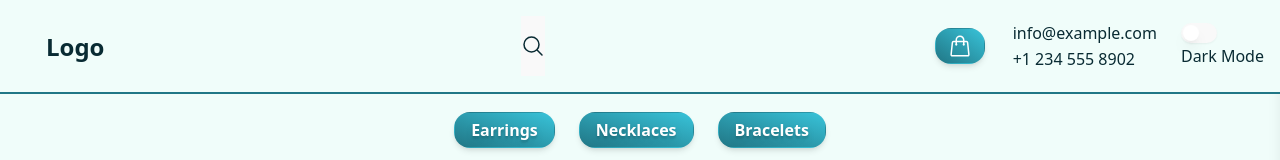
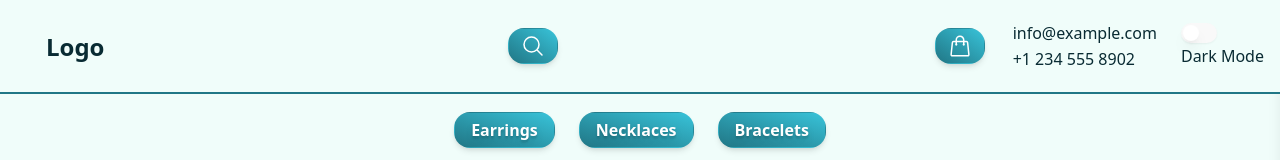
Before and after one commit to Carth501/SeedBeadShop, a React (Vite) app in the folder seed-bead-shop-client/: page / in a window 1280 px wide. Shown: the top 160 px of the page. Built offline with nearby package versions, Linux system fonts and the light colour scheme; no server answers.

Commit message:
Refactor Header component to use PrimaryButton and improve button hover effect

```diff
--- a/seed-bead-shop-client/src/Header.tsx
+++ b/seed-bead-shop-client/src/Header.tsx
@@ -29,7 +29,7 @@ const Header: React.FC<HeaderProps> = ({ shoppingCartClick, darkModeClick }) =>
 		border-b-carribean-current dark:border-b-gunmetal dark:border-sky-blue w-[100vw]
 		top-0 left-0 z-50 fixed bg-teal-50 dark:bg-carribean-current"
 		>
-			<div className="background flex justify-between p-4">
+			<div className="background flex justify-between p-4 items-center">
 				<div
 					className="text-2xl font-bold h-[2em] p-[1.25em]
 				align-middle hover:drop-shadow-[0_0_2em_#646cffaa] flex
@@ -38,7 +38,7 @@ const Header: React.FC<HeaderProps> = ({ shoppingCartClick, darkModeClick }) =>
 				>
 					Logo
 				</div>
-				<button onClick={handleSearchClick}>
+				<PrimaryButton onClick={handleSearchClick}>
 					<svg
 						xmlns="http://www.w3.org/2000/svg"
 						fill="none"
@@ -53,7 +53,7 @@ const Header: React.FC<HeaderProps> = ({ shoppingCartClick, darkModeClick }) =>
 							d="m21 21-5.197-5.197m0 0A7.5 7.5 0 1 0 5.196 5.196a7.5 7.5 0 0 0 10.607 10.607Z"
 						/>
 					</svg>
-				</button>
+				</PrimaryButton>
 				<div className="flex gap-6 items-center">
 					<PrimaryButton onClick={handleCartClick}>
 						<svg
--- a/seed-bead-shop-client/src/components/PrimaryButton.tsx
+++ b/seed-bead-shop-client/src/components/PrimaryButton.tsx
@@ -12,7 +12,7 @@ const PrimaryButton: React.FC<PrimaryButtonProps> = ({ onClick, children, classN
 		<Button
 			onClick={onClick}
 			className={`px-4 py-2 border border-transparent primary-button text-base font-bold
-                    cursor-pointer bg-gradient-to-tr rounded-2xl shadow-md text-shadow-lg hover:scale-110
+                    cursor-pointer bg-gradient-to-tr rounded-2xl shadow-md text-shadow-lg hover:scale-115
                     hover:shadow-lg transition duration-250 m-1
 					text-white
 					from-carribean-current to-moonstone
```
